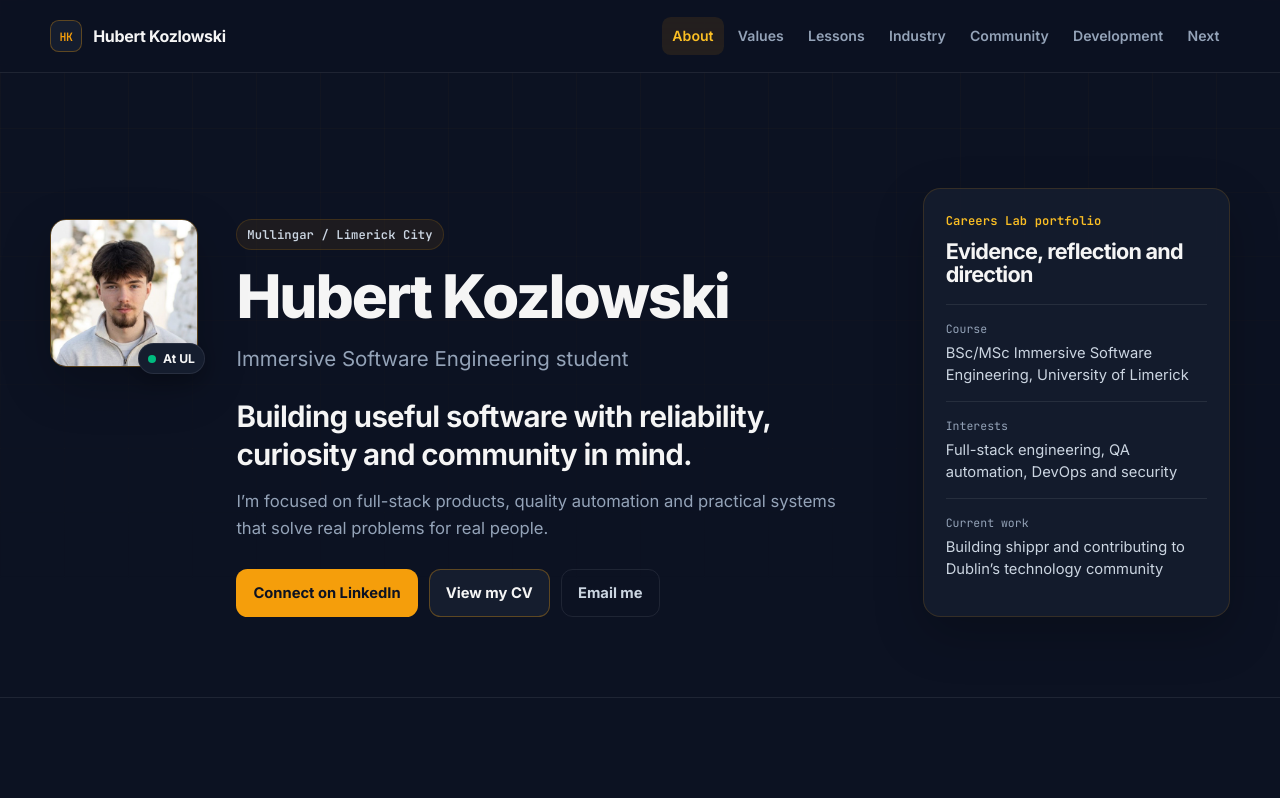
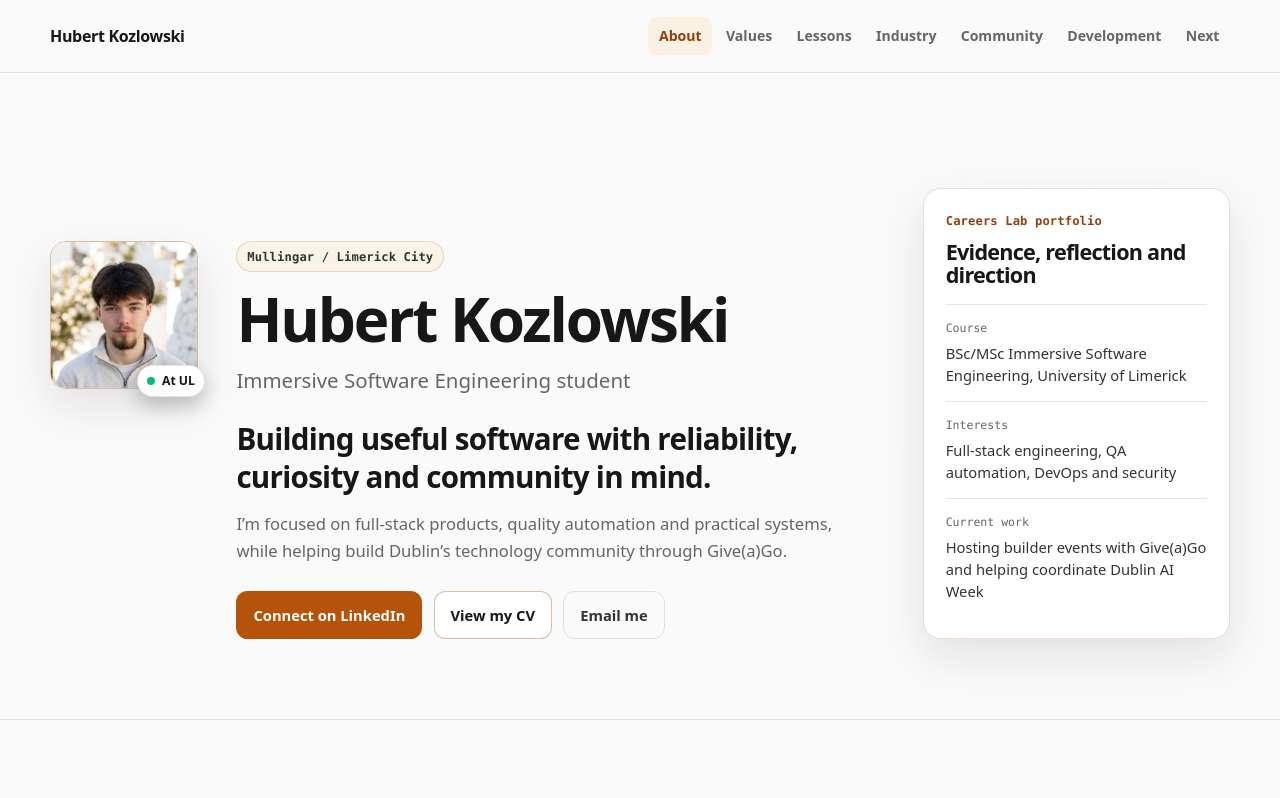
Before and after one commit to hubert-kozlowski/hubert-kozlowski-portfolio, a plain HTML site: page index.html in a window 1280 px wide. Shown: the top 798 px of the page. Drawn offline with Linux system fonts and the light colour scheme.

Commit message:
Adopt system theme and refocus community evidence
Use the visitor's system light/dark preference and system typography,
remove the muddy navbar monogram, and replace outdated shippr references
with concrete Give(a)Go, Codex, Cognition Builder Day and Dublin AI Week
community work.

Generated with [Devin](https://devin.ai)

Co-Authored-By: Devin <158243242+devin-ai-integration[bot]@users.noreply.github.com>

```diff
--- a/index.html
+++ b/index.html
@@ -4,15 +4,13 @@
   <meta charset="utf-8">
   <meta name="viewport" content="width=device-width, initial-scale=1, viewport-fit=cover">
   <meta name="description" content="Professional portfolio of Hubert Kozlowski, Immersive Software Engineering student at the University of Limerick.">
-  <meta name="theme-color" content="#0c1222">
+  <meta name="theme-color" content="#fafafa" media="(prefers-color-scheme: light)">
+  <meta name="theme-color" content="#0c1222" media="(prefers-color-scheme: dark)">
   <meta property="og:title" content="Hubert Kozlowski · Professional Portfolio">
   <meta property="og:description" content="A professional portfolio documenting growth, evidence and career readiness in software engineering.">
   <meta property="og:type" content="website">
   <title>Hubert Kozlowski · Professional Portfolio</title>
   <link rel="icon" href="favicon.svg" type="image/svg+xml">
-  <link rel="preconnect" href="https://fonts.googleapis.com">
-  <link rel="preconnect" href="https://fonts.gstatic.com" crossorigin>
-  <link href="https://fonts.googleapis.com/css2?family=Inter:wght@400..800&family=JetBrains+Mono:wght@400..600&display=swap" rel="stylesheet">
   <link rel="stylesheet" href="styles.css">
   <script src="script.js" defer></script>
 </head>
@@ -22,7 +20,6 @@
   <header class="site-header">
     <nav class="nav shell" aria-label="Primary navigation">
       <a class="brand" href="#top" aria-label="Hubert Kozlowski home">
-        <span class="brand-mark" aria-hidden="true">HK</span>
         <span>Hubert Kozlowski</span>
       </a>
       <ul class="nav-links" id="nav-links">
@@ -54,7 +51,7 @@
             <h1 id="page-title">Hubert Kozlowski</h1>
             <p class="hero-role">Immersive Software Engineering student</p>
             <p class="hero-statement">Building useful software with reliability, curiosity and community in mind.</p>
-            <p class="hero-intro">I’m focused on full-stack products, quality automation and practical systems that solve real problems for real people.</p>
+            <p class="hero-intro">I’m focused on full-stack products, quality automation and practical systems, while helping build Dublin’s technology community through Give(a)Go.</p>
             <div class="hero-actions" aria-label="Professional links">
               <a class="button button-primary" href="https://linkedin.com/in/hkoz" target="_blank" rel="noreferrer">Connect on LinkedIn</a>
               <a class="button button-secondary" href="assets/Hubert_Kozlowski_CV.pdf" target="_blank" rel="noreferrer">View my CV</a>
@@ -77,7 +74,7 @@
             </div>
             <div>
               <dt>Current work</dt>
-              <dd>Building shippr and contributing to Dublin’s technology community</dd>
+              <dd>Hosting builder events with Give(a)Go and helping coordinate Dublin AI Week</dd>
             </div>
           </dl>
         </aside>
@@ -330,21 +327,25 @@
           <p class="module-dek">Volunteering, mentoring and building shared technical resources.</p>
         </div>
         <div class="module-content prose reveal">
-          <p>My strongest contribution outside formal coursework has been through technology communities and peer support. As a core event volunteer with Give(a)Go, I help coordinate and run sponsored technology events for Dublin’s builder community. More recently, I joined the core team organising Dublin AI Week, helping with the opening weekend, builder events and community coordination. This has developed my organisational awareness because community work is not only enthusiasm; it requires reliability, communication and calm problem-solving when plans change.</p>
-          <p>I also continue to mentor students at Colaiste Mhuire in Mullingar, running workshops on BT Young Scientist projects and ZeroDays CTF preparation. I benefit personally from explaining ideas clearly, but the larger impact is helping students believe that ambitious technical projects are accessible to them. Having been helped by more experienced people myself, I see mentoring as a practical way to pass that support forward.</p>
+          <p>My strongest contribution outside formal coursework has been through technology communities and peer support. Through Give(a)Go, I help host hands-on builder events across Dublin, including Codex community events such as Codex Community Night, and Cognition Builder Day at Baseline Community + Fund, where builders spent a full day shipping projects with Devin. The wider community calendar spans sponsor-backed hackathons, builder days, workshops and demo nights — from Build for Ireland with OpenAI and Dogpatch Labs to Grok Bot Builder Day, Cursor Cafe and the Napkin AI Filmmaking Hackathon.</p>
+          <p>I am also part of the core team organising Dublin AI Week, a community-led week of 35+ events involving 15+ Irish communities and more than 5,000 builders. Across the week I helped with the opening weekend, builder events and community coordination. That scale of events taught me that community work is not only enthusiasm; it requires reliability, communication and calm problem-solving when plans change.</p>
+          <p>I continue to mentor students at Colaiste Mhuire in Mullingar, running workshops on BT Young Scientist projects and ZeroDays CTF preparation. I benefit personally from explaining ideas clearly, but the larger impact is helping students believe that ambitious technical projects are accessible to them. Having been helped by more experienced people myself, I see mentoring as a practical way to pass that support forward.</p>
           <p>The ISE study website is another form of contribution. What began as a personal study aid became a shared resource used by around 40 classmates. Building and maintaining it taught me that peer impact does not always require a formal role. Sometimes the most useful contribution is noticing a shared problem and building something that makes it smaller.</p>
           <p>These activities have strengthened my confidence, communication and sense of responsibility. They have also changed how I understand professional identity: being a good engineer includes what you enable other people to do, not only what you produce individually.</p>
 
           <ul class="proof-list" aria-label="Community proof points">
             <li>Core team · Dublin AI Week</li>
-            <li>Core event volunteer · Give(a)Go</li>
+            <li>Builder event host · Give(a)Go</li>
+            <li>Codex community events · Dublin</li>
+            <li>Cognition Builder Day · Baseline</li>
             <li>STEM alumni mentor · Colaiste Mhuire</li>
             <li>Shared platform · around 40 classmates</li>
           </ul>
 
           <div class="evidence-strip" aria-label="Community evidence links">
             <a href="https://study-ise.vercel.app" target="_blank" rel="noreferrer">View the ISE study website</a>
-            <a href="https://linkedin.com/in/hkoz" target="_blank" rel="noreferrer">See community activity on LinkedIn</a>
+            <a href="https://www.dublinaiweek.com/" target="_blank" rel="noreferrer">Explore Dublin AI Week</a>
+            <a href="https://projects.giveago.co/" target="_blank" rel="noreferrer">Browse Give(a)Go events</a>
           </div>
         </div>
       </div>
@@ -369,7 +370,7 @@
                   <p><strong>Situation:</strong> I wanted a better way to organise study materials and track progress across modules.</p>
                   <p><strong>Learning:</strong> I developed practical full-stack skills in TypeScript, authentication, user-specific data, deployment and iterative product design.</p>
                   <p><strong>Application:</strong> I applied these skills by shipping a live platform used by classmates and by thinking more carefully about user journeys and maintainability.</p>
-                  <p><strong>Next step:</strong> improve testing coverage, accessibility auditing and documentation so the platform is easier for others to maintain or extend. I am applying similar product lessons while building shippr, a PR-native project-progress platform for Leaving Cert Computer Science students and teachers.</p>
+                  <p><strong>Next step:</strong> improve testing coverage, accessibility auditing and documentation so the platform is easier for others to maintain or extend. I am applying similar product lessons to event-built prototypes such as Celticly and RoastBot, where the constraint is to learn quickly and ship a credible demo rather than perfect the first version.</p>
                 </div>
               </div>
             </article>
@@ -440,7 +441,7 @@
               <div class="goal-date">Target · March 2027</div>
               <h3>Build stronger DevOps and deployment judgment</h3>
               <p><strong>Why it matters:</strong> building Rianly showed me that deployment, rollback and observability are central to trustworthy software.</p>
-              <p><strong>Actions:</strong> apply CI, automated tests, health checks, environment separation and a documented rollback path to shippr or another production-minded project.</p>
+              <p><strong>Actions:</strong> apply CI, automated tests, health checks, environment separation and a documented rollback path to the ISE study website or another production-minded project.</p>
             </article>
             <article class="goal-card reveal">
               <div class="goal-date">Target · May 2027</div>
--- a/styles.css
+++ b/styles.css
@@ -1,5 +1,31 @@
 :root {
-  color-scheme: dark;
+  color-scheme: light dark;
+  --bg: #fafafa;
+  --surface: #ffffff;
+  --surface-2: #f5f5f5;
+  --text: #171717;
+  --muted: #666666;
+  --soft: #333333;
+  --amber: #b45309;
+  --amber-strong: #92400e;
+  --amber-ink: #ffffff;
+  --border: rgba(180, 83, 9, 0.2);
+  --border-strong: rgba(180, 83, 9, 0.38);
+  --hairline: rgba(0, 0, 0, 0.1);
+  --grid-line: rgba(0, 0, 0, 0.055);
+  --shadow: 0 18px 45px rgba(15, 23, 42, 0.1);
+  --header-bg: rgba(250, 250, 250, 0.88);
+  --alt-bg: rgba(245, 245, 245, 0.62);
+  --inset-bg: rgba(245, 245, 245, 0.78);
+  --radius: 0.9rem;
+  --radius-lg: 1.1rem;
+  --shell: 1180px;
+  --sans: system-ui, -apple-system, BlinkMacSystemFont, "Segoe UI", sans-serif;
+  --mono: ui-monospace, SFMono-Regular, Menlo, Consolas, monospace;
+}
+
+@media (prefers-color-scheme: dark) {
+  :root {
     --bg: #0c1222;
     --surface: #151d2e;
     --surface-2: #1e293b;
@@ -12,12 +38,12 @@
     --border: rgba(245, 158, 11, 0.15);
     --border-strong: rgba(245, 158, 11, 0.32);
     --hairline: rgba(226, 232, 240, 0.09);
+    --grid-line: rgba(245, 158, 11, 0.09);
     --shadow: 0 18px 50px rgba(0, 0, 0, 0.22);
-  --radius: 0.9rem;
-  --radius-lg: 1.1rem;
-  --shell: 1180px;
-  --sans: "Inter", system-ui, -apple-system, BlinkMacSystemFont, "Segoe UI", sans-serif;
-  --mono: "JetBrains Mono", ui-monospace, SFMono-Regular, Menlo, monospace;
+    --header-bg: rgba(12, 18, 34, 0.88);
+    --alt-bg: rgba(21, 29, 46, 0.24);
+    --inset-bg: rgba(30, 41, 59, 0.55);
+  }
 }
 
 * { box-sizing: border-box; }
@@ -40,8 +66,8 @@ body::before {
   z-index: -1;
   pointer-events: none;
   background:
-    linear-gradient(var(--border) 1px, transparent 1px),
-    linear-gradient(90deg, var(--border) 1px, transparent 1px);
+    linear-gradient(var(--grid-line) 1px, transparent 1px),
+    linear-gradient(90deg, var(--grid-line) 1px, transparent 1px);
   background-size: 64px 64px;
   opacity: 0.22;
   mask-image: linear-gradient(to bottom, black, transparent 82%);
@@ -85,7 +111,7 @@ strong { font-weight: 700; }
   top: 0;
   z-index: 40;
   border-bottom: 1px solid var(--hairline);
-  background: rgba(12, 18, 34, 0.88);
+  background: var(--header-bg);
   backdrop-filter: blur(18px);
 }
 .nav {
@@ -104,17 +130,6 @@ strong { font-weight: 700; }
   letter-spacing: -0.02em;
   text-decoration: none;
   white-space: nowrap;
-}
-.brand-mark {
-  width: 2rem; height: 2rem;
-  display: grid; place-items: center;
-  border: 1px solid var(--border-strong);
-  border-radius: 0.55rem;
-  background: var(--surface);
-  color: var(--amber);
-  font-family: var(--mono);
-  font-size: 0.72rem;
-  font-weight: 700;
 }
 .nav-links {
   display: flex;
@@ -253,7 +268,7 @@ h1 { font-size: clamp(2.45rem, 4.7vw, 4rem); font-weight: 800; }
   padding: 1.35rem;
   border: 1px solid var(--border);
   border-radius: var(--radius-lg);
-  background: rgba(21, 29, 46, 0.88);
+  background: var(--surface);
   box-shadow: var(--shadow);
 }
 .hero-panel h2 { margin-top: 0.55rem; font-size: 1.35rem; }
@@ -264,7 +279,7 @@ h1 { font-size: clamp(2.45rem, 4.7vw, 4rem); font-weight: 800; }
 
 /* Sections */
 .module-section { padding: clamp(3.8rem, 8vw, 6.8rem) 0; border-top: 1px solid var(--hairline); }
-.module-section-alt { background: rgba(21, 29, 46, 0.24); }
+.module-section-alt { background: var(--alt-bg); }
 .module-grid {
   display: grid;
   grid-template-columns: minmax(240px, 0.38fr) minmax(0, 1fr);
@@ -375,7 +390,7 @@ h1 { font-size: clamp(2.45rem, 4.7vw, 4rem); font-weight: 800; }
   margin-top: 1rem;
   border: 1px solid var(--hairline);
   border-radius: 0.7rem;
-  background: rgba(30, 41, 59, 0.55);
+  background: var(--inset-bg);
 }
 .reflection-structure h4 {
   margin: 0;
```
Also changed, not shown: 1 other file. Lines whose indentation alone changed are shown as unchanged.
